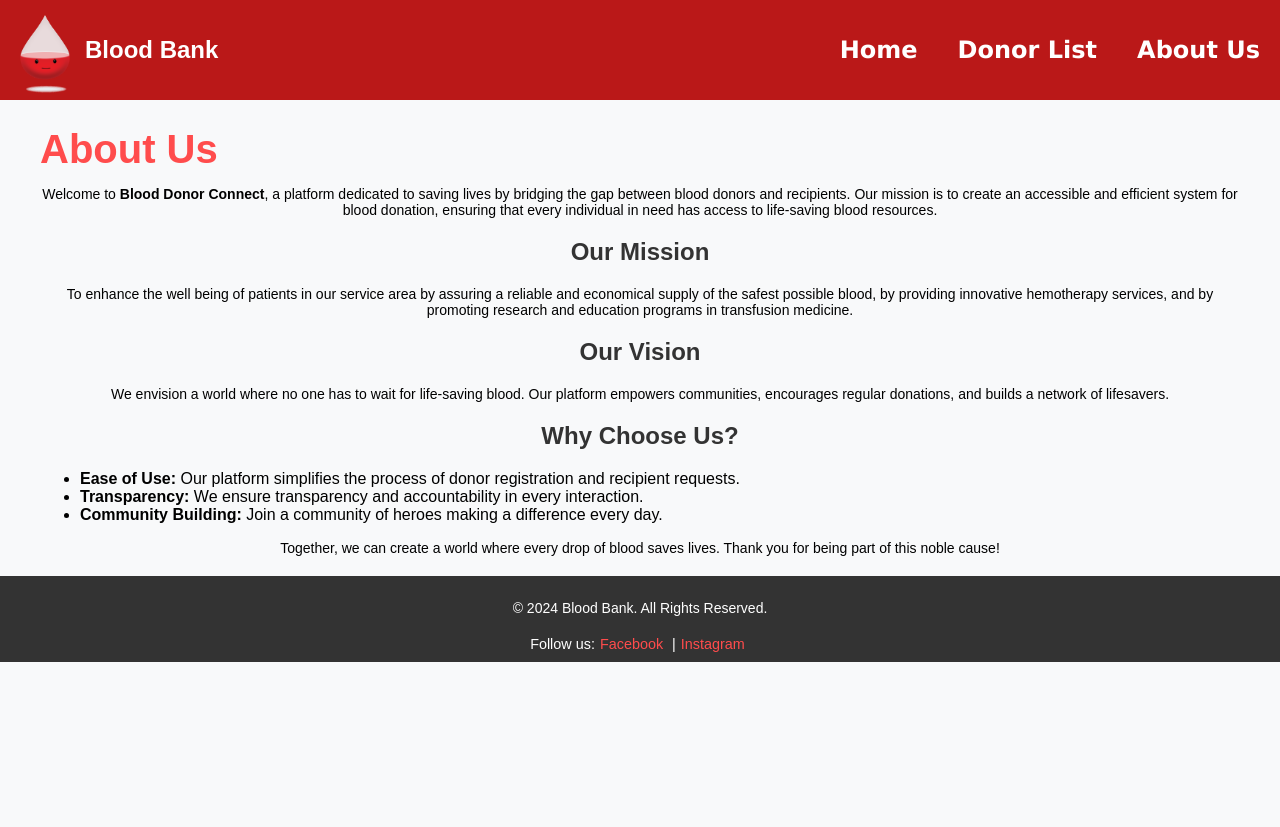
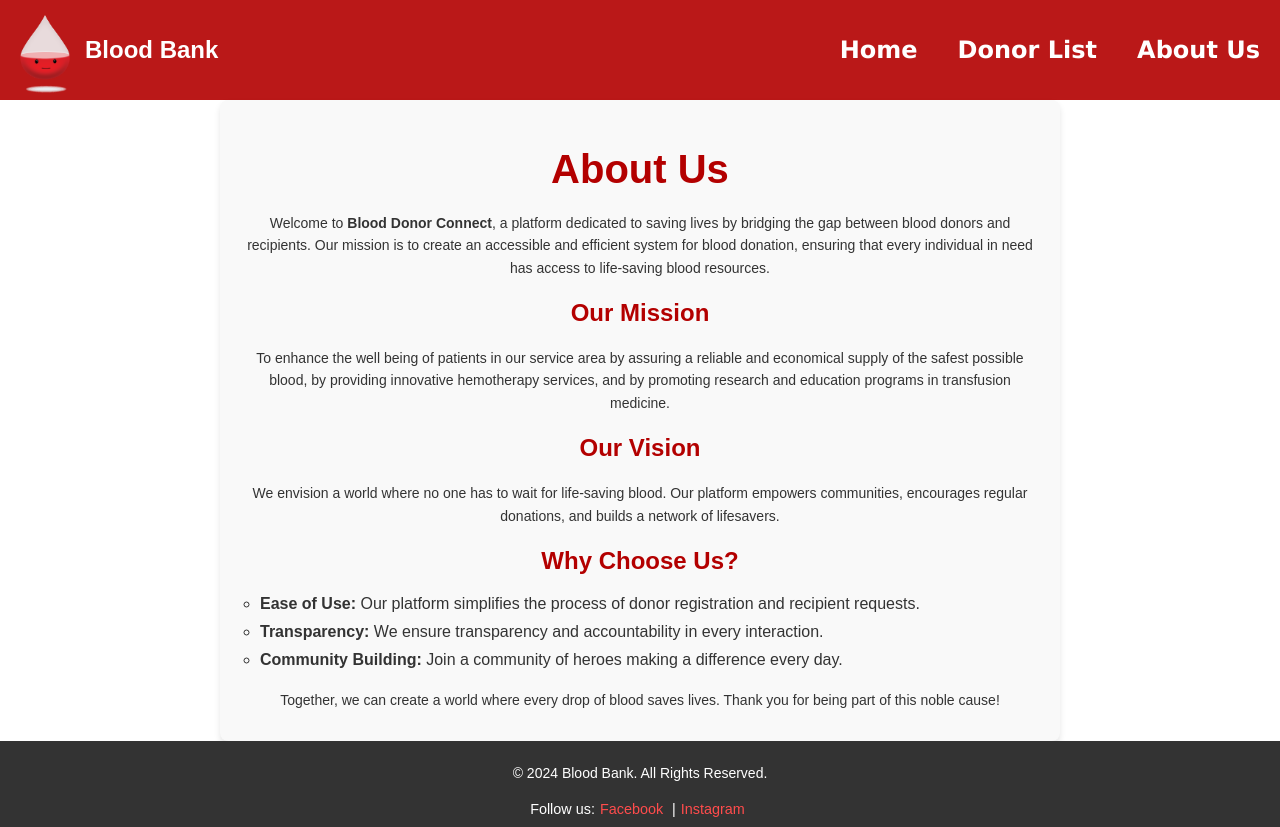
Before and after one commit to BeenishNazam786/Project, a React (Create React App) app in the folder frontend/: page /about in a window 1280 px wide. Before the commit the page ends 800 px from the top, so only its background shows below. Built offline with nearby package versions, Linux system fonts and the light colour scheme.

Commit message:
Update About.css

```diff
--- a/frontend/src/components/About.css
+++ b/frontend/src/components/About.css
@@ -1,109 +1,36 @@
-body {
-
-    margin: 0;
-    padding: 0;
-    background-color: #f8f9fa;
+.about-us-container {
+    max-width: 800px;
+    margin: 0 auto;
+    padding: 20px;
+    background-color: #f9f9f9;
+    border-radius: 8px;
+    box-shadow: 0 4px 6px rgba(0, 0, 0, 0.1);
+    font-family: Arial, sans-serif;
+    color: #333;
 }
 
-.about-us-container {
-    max-width: 1200px;
-    margin: 0 auto;
-    padding: 0 20px;
-}
-
-/* Hero Section */
-.hero {
-    background: linear-gradient(to right, #007bff, #0056b3);
-    color: white;
-    padding: 100px 0;
+.about-us-container h1 {
     text-align: center;
-    border-radius: 8px;
-    margin-bottom: 50px;
-}
-
-.hero h1 {
-    font-size: 3rem;
-    font-weight: bold;
+    color: #b30000;
     margin-bottom: 20px;
 }
 
-.hero p {
-    font-size: 1.2rem;
-    line-height: 1.7;
-    max-width: 800px;
-    margin: 0 auto;
+.about-us-container h2 {
+    color: #b30000;
+    margin-top: 20px;
 }
 
-/* Mission Section */
-.mission {
-    background-color: #ffffff;
-    padding: 50px 20px;
-    text-align: center;
-    border-radius: 8px;
-    box-shadow: 0 4px 10px rgba(0, 0, 0, 0.1);
-    margin-bottom: 50px;
+.about-us-container p {
+    line-height: 1.6;
+    margin: 10px 0;
 }
 
-.mission h2 {
-    font-size: 2.5rem;
-    color: #343a40;
-    margin-bottom: 20px;
+.about-us-container ul {
+    margin: 20px 0;
+    padding-left: 20px;
 }
 
-.mission p {
-    font-size: 1.1rem;
-    color: #555;
-    max-width: 900px;
-    margin: 0 auto;
-    line-height: 1.6;
+.about-us-container li {
+    margin-bottom: 10px;
+    list-style: circle;
 }
-
-/* Contact Section */
-.contact {
-    background-color: #ffffff;
-    padding: 50px 20px;
-    text-align: center;
-    border-radius: 8px;
-    box-shadow: 0 4px 10px rgba(0, 0, 0, 0.1);
-    margin-bottom: 50px;
-}
-
-.contact h2 {
-    font-size: 2.5rem;
-    color: #007bff;
-    margin-bottom: 20px;
-}
-
-.contact p {
-    font-size: 1.1rem;
-    color: #555;
-    margin-bottom: 30px;
-}
-
-.btn {
-    background-color: #007bff;
-    color: white;
-    padding: 10px 30px;
-    border-radius: 8px;
-    text-decoration: none;
-    font-size: 1rem;
-    margin: 10px;
-    display: inline-block;
-    transition: background-color 0.3s ease;
-}
-
-.btn:hover {
-    background-color: #0056b3;
-}
-
-/* Responsive Design */
-@media (max-width: 768px) {
-    .hero h1 {
-        font-size: 2.5rem;
-    }
-
-    .mission h2,
-    .contact h2 {
-        font-size: 2rem;
-    }
-}
```
